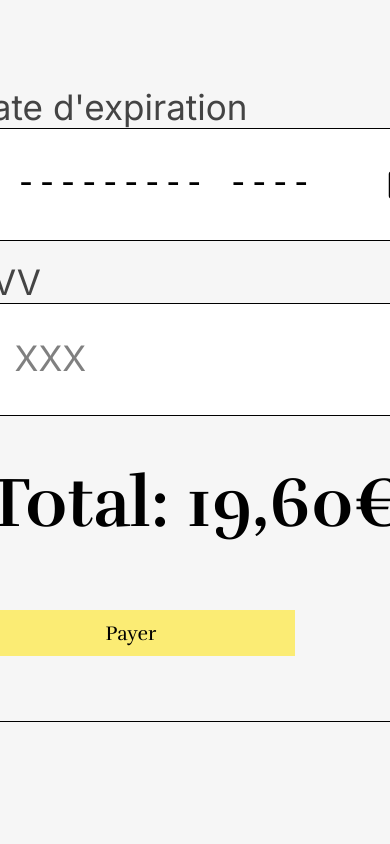
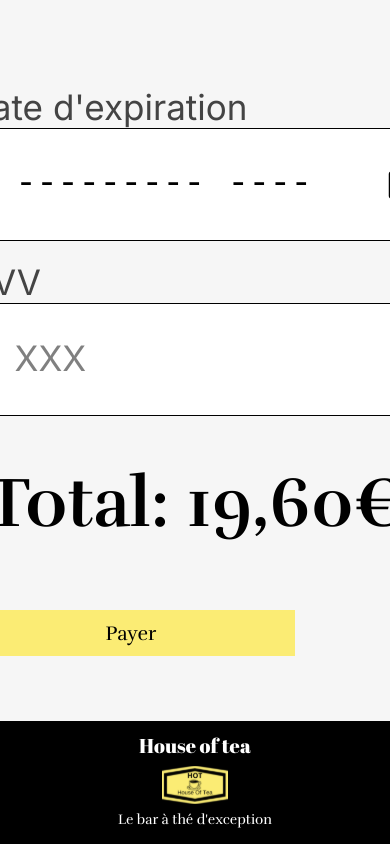
Before and after one commit to Morgane-Compa/house-of-tea, a React (Create React App) app: page /payment in a window 390 px wide. Shown: the part 1136-1980 px from the top of the page. Before the commit the page ends 1858 px from the top, so only its background shows below. Built offline with nearby package versions, Linux system fonts and the light colour scheme.

Commit message:
html et css du footer fait

```diff
--- a/src/components/Footer/Footer.module.scss
+++ b/src/components/Footer/Footer.module.scss
@@ -0,0 +1,41 @@
+
+.footer {
+    background-color: var(--black);
+    display: flex;
+    flex-direction: column;
+    align-items: center;
+    gap: 17px;
+    padding: 94px 0 105px;
+    @media screen and (max-width: 900px) {
+        gap: 5px;
+        padding: 10px 0 16px;
+      }
+}
+
+
+.title {
+    color: var(--white);
+    font-family: var(--font-title);
+    font-weight: 400;
+    font-size: 40px;
+    @media screen and (max-width: 900px) {
+        font-size: 20px;
+      }
+}
+
+.logo {
+    width: 112px;
+    height: 63.893px;
+    @media screen and (max-width: 900px) {
+        width: 66px;
+        height: 42px;
+      }
+}
+
+.slogan {
+    color: var(--white);
+    font-size: 30px;
+    @media screen and (max-width: 900px) {
+        font-size: 14px;
+      }
+}
--- a/src/components/Footer/Footer.tsx
+++ b/src/components/Footer/Footer.tsx
@@ -2,7 +2,13 @@ import style from './Footer.module.scss'
 
 const Footer = () => {
     return(
-        <></>
+
+        <footer className={style.footer}>
+            <h2 className={style.title}>House of tea</h2>
+            <img src="assets\other-images\logo-hot.svg" alt="Logo de la marque HOT" className= {style.logo} />
+            <p className={style.slogan} >Le bar à thé d'exception</p>
+        </footer>
+
     )
 }
 
```
